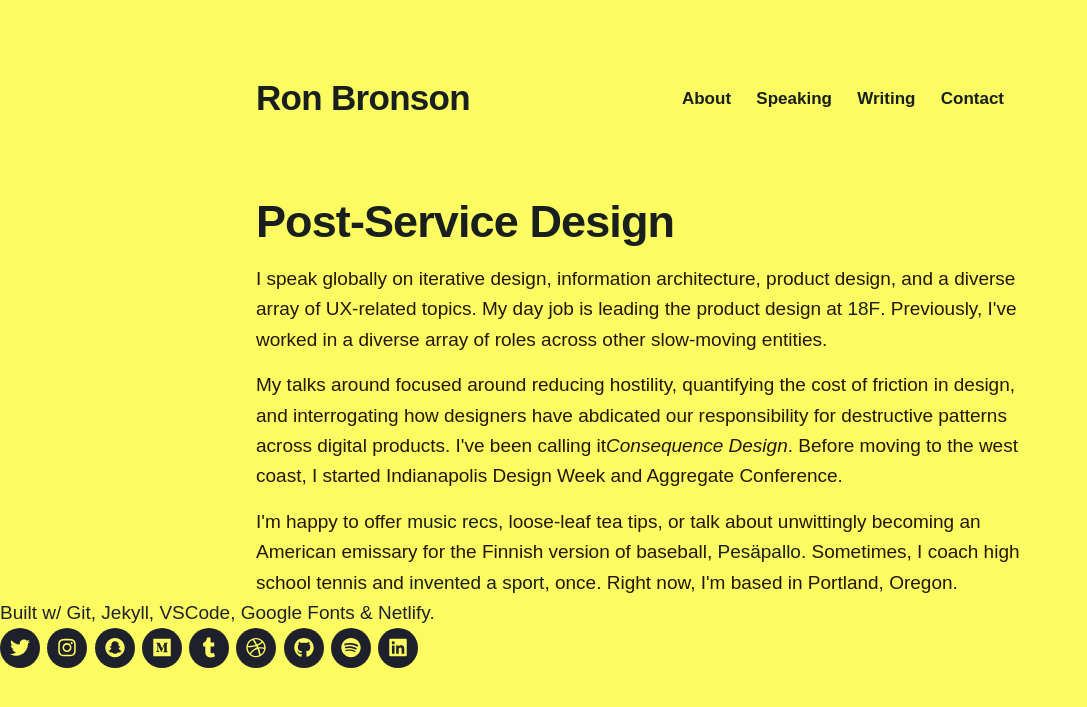
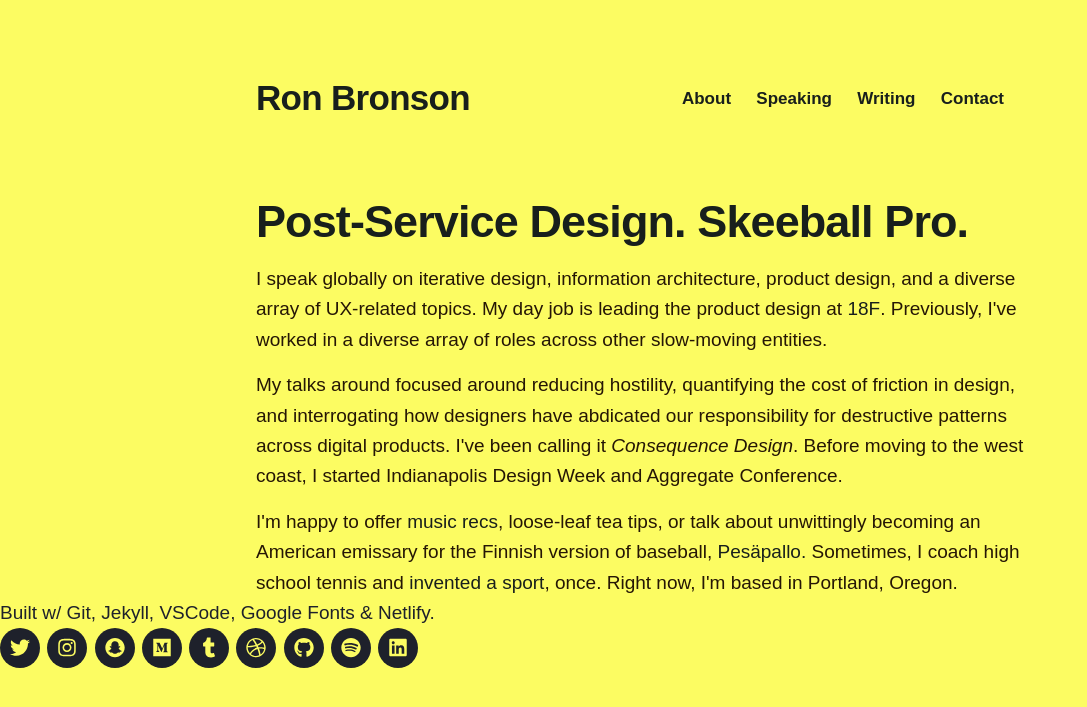
Before and after one commit to quarterback/2020-home, a Jekyll site: the page built from index.html, in a window 1280 px wide. Shown: the top 707 px of the page, without its empty margins (0-1087 px from the left). Built offline with Jekyll 4.4.1, drawn with Linux system fonts in a browser that asks for light colours; nearby versions of some CDN libraries; some web fonts are replaced.

Commit message:
Update index.html

```diff
--- a/index.html
+++ b/index.html
@@ -9,10 +9,10 @@ featured_image: /images/social.jpg
 
 	<div class="wrap">
 
-		<h1>Post-Service Design</h1>
+		<h1>Post-Service Design. Skeeball Pro.</h1>
 		<p>I speak globally on iterative design, information architecture, product design, and a diverse array of UX-related topics. My day job is leading the product design at <a href="https://18f.gsa.gov">18F</a>. Previously, I've worked in a diverse array of roles across other slow-moving entities. </p>
 
-	 <p>My talks around focused around reducing hostility, quantifying the cost of friction in design, and interrogating how designers have abdicated our responsibility for destructive patterns across digital products. I've been calling it<em>Consequence Design</em>. Before moving to the west coast, I started Indianapolis Design Week and Aggregate Conference.</p>
+	 <p>My talks around focused around reducing hostility, quantifying the cost of friction in design, and interrogating how designers have abdicated our responsibility for destructive patterns across digital products. I've been calling it <em> Consequence Design</em>. Before moving to the west coast, I started Indianapolis Design Week and Aggregate Conference.</p>
 
 		<p>I'm happy to offer <a href="https://www.last.fm/user/omnivoreron">music recs</a>, loose-leaf tea tips, or talk about unwittingly becoming an American emissary for the Finnish version of baseball, <a href="https://www.youtube.com/watch?v=H_navSFGj0I">Pesäpallo.</a>
 		Sometimes, I coach high school tennis and <a href="https://en.wikipedia.org/wiki/Tennis_polo">invented a sport</a>, once. Right now, I'm based in Portland, Oregon. </p>
```
